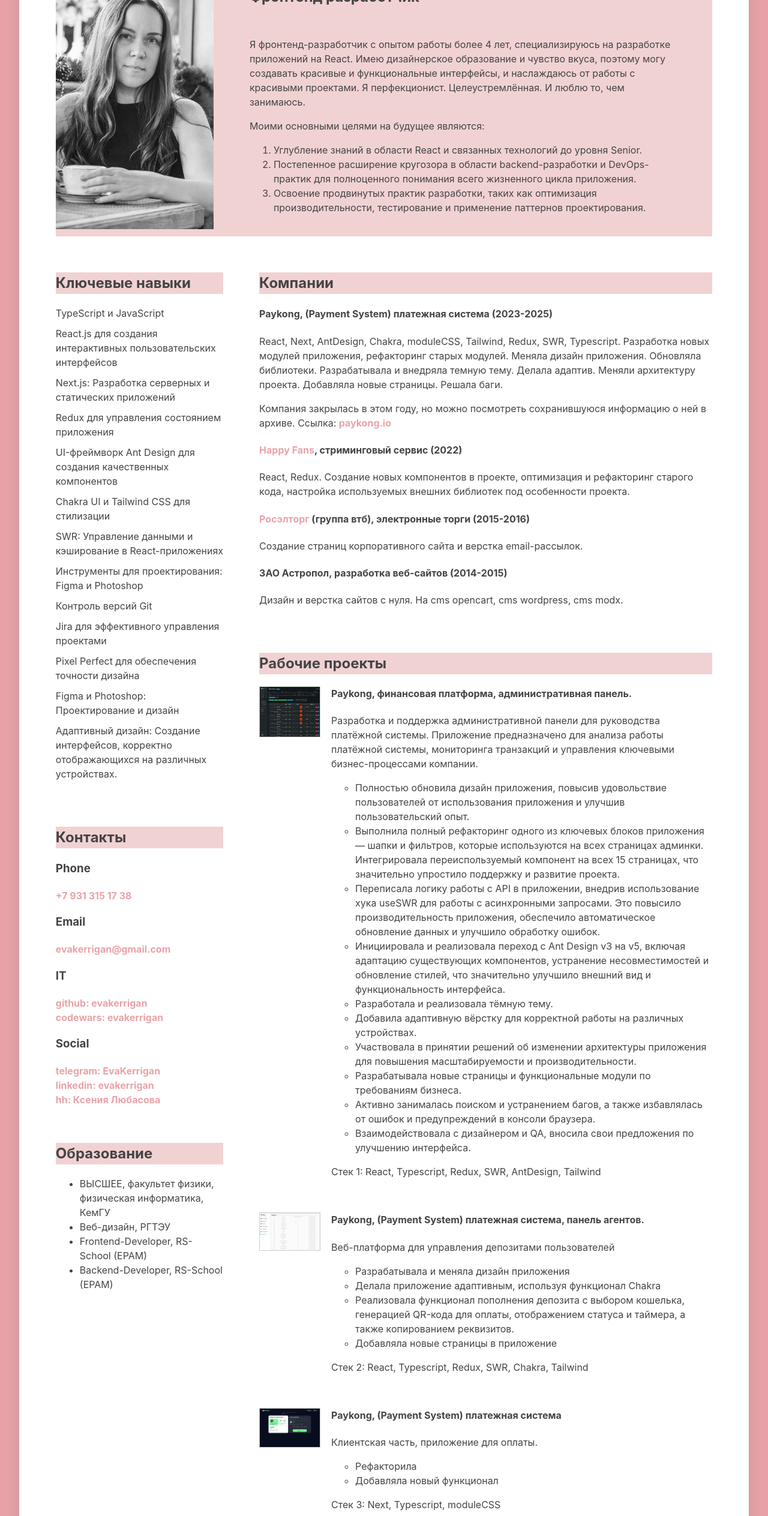
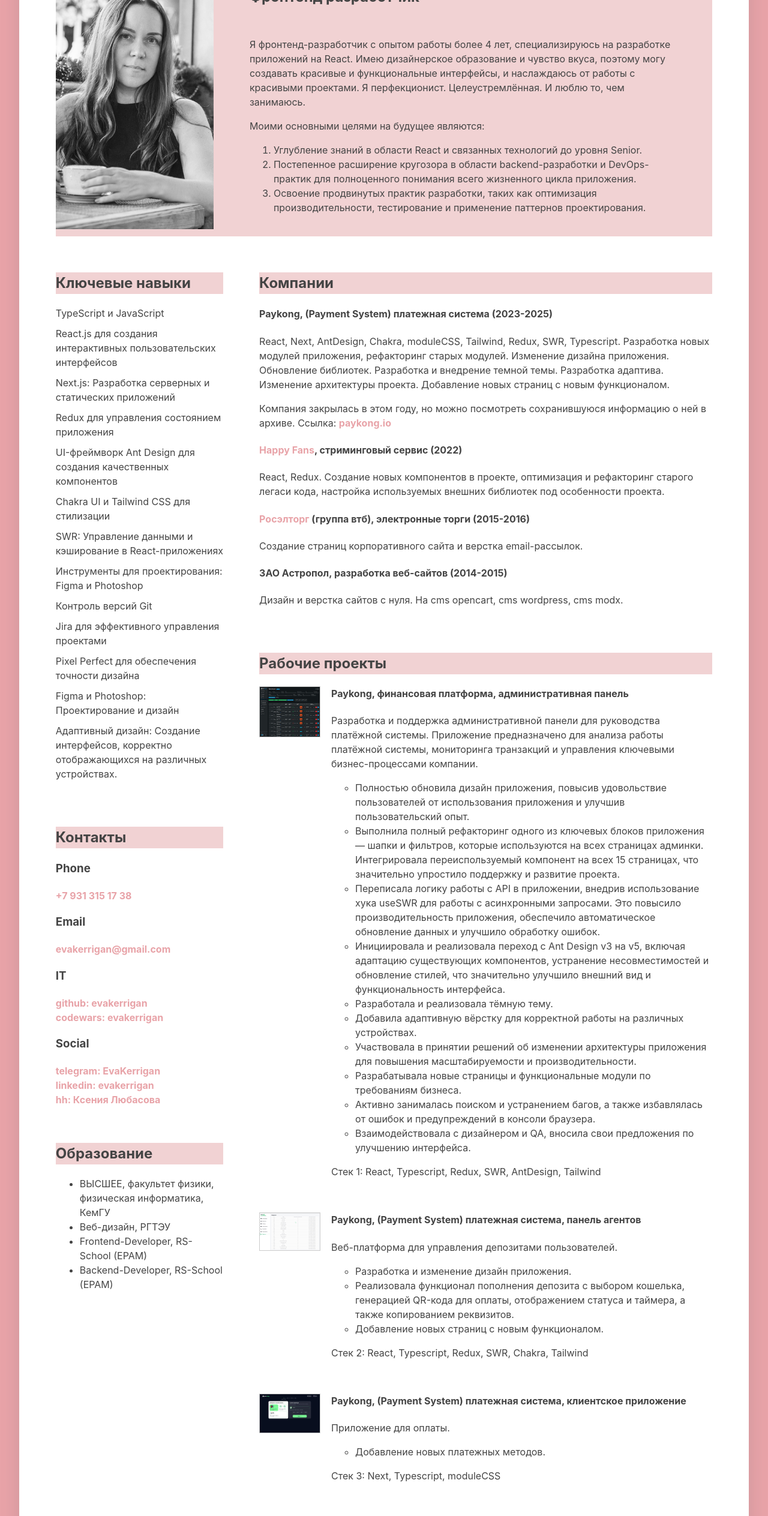
Before and after one commit to evakerrigan/eva-cv, a React (Vite) app: page / in a window 1280 px wide. Shown: the part 234-2761 px from the top of the page at 60% size. Built offline with nearby package versions, Linux system fonts and the light colour scheme; a web font is replaced by a local one.

Commit message:
feat: update text

```diff
--- a/src/components/Companies.tsx
+++ b/src/components/Companies.tsx
@@ -8,9 +8,9 @@
           <p>
             React, Next, AntDesign, Chakra, moduleCSS, Tailwind, Redux, SWR,
             Typescript. Разработка новых модулей приложения, рефакторинг старых
-            модулей. Меняла дизайн приложения. Обновляла библиотеки.
-            Разрабатывала и внедряла темную тему. Делала адаптив. Меняли
-            архитектуру проекта. Добавляла новые страницы. Решала баги.
+            модулей. Изменение дизайна приложения. Обновление библиотек.
+            Разработка и внедрение темной темы. Разработка адаптива. Изменение
+            архитектуры проекта. Добавление новых страниц с новым функционалом.
           </p>
           <p>
             Компания закрылась в этом году, но можно посмотреть сохранившуюся
@@ -32,7 +32,7 @@
           </h4>
           <p>
             React, Redux. Создание новых компонентов в проекте, оптимизация и
-            рефакторинг старого кода, настройка используемых внешних библиотек
+            рефакторинг старого легаси кода, настройка используемых внешних библиотек
             под особенности проекта.
           </p>
         </li>
--- a/src/data/workProjects.ts
+++ b/src/data/workProjects.ts
@@ -14,7 +14,7 @@
     id: 1,
     image: "paykong-admin",
     title: "Paykong",
-    titleEtc: ", финансовая платформа, административная панель.",
+    titleEtc: ", финансовая платформа, административная панель",
     description:
       "Разработка и поддержка административной панели для руководства платёжной системы. Приложение предназначено для анализа работы платёжной системы, мониторинга транзакций и управления ключевыми бизнес-процессами компании.",
     details: [
@@ -35,13 +35,12 @@
     id: 1,
     image: "paykong-agent",
     title: "Paykong",
-    titleEtc: ", (Payment System) платежная система, панель агентов.",
-    description: "Веб-платформа для управления депозитами пользователей",
+    titleEtc: ", (Payment System) платежная система, панель агентов",
+    description: "Веб-платформа для управления депозитами пользователей.",
     details: [
-      "Разрабатывала и меняла дизайн приложения",
-      "Делала приложение адаптивным, используя функционал Chakra",
+      "Разработка и изменение дизайн приложения.",
       "Реализовала функционал пополнения депозита с выбором кошелька, генерацией QR-кода для оплаты, отображением статуса и таймера, а также копированием реквизитов.",
-      "Добавляла новые страницы в приложение",
+      "Добавление новых страниц с новым функционалом.",
     ],
     stack: ["Стек 2: React, Typescript, Redux, SWR, Chakra, Tailwind"],
   },
@@ -49,9 +48,9 @@
     id: 1,
     image: "paykong-pay",
     title: "Paykong",
-    titleEtc: ", (Payment System) платежная система",
-    description: "Клиентская часть, приложение для оплаты.",
-    details: ["Рефакторила", "Добавляла новый функционал"],
+    titleEtc: ", (Payment System) платежная система, клиентское приложение",
+    description: "Приложение для оплаты.",
+    details: ["Добавление новых платежных методов."],
     stack: ["Стек 3: Next, Typescript, moduleCSS"],
   },
   {
@@ -62,9 +61,10 @@
     description:
       "Разработка приложения для потокового вещания с использованием React. С личными страницами пользователей, галереей фотографий и чатами.",
     details: [
-      "Создание новых компонентов в проекте",
-      "Оптимизация и рефакторинг старого кода",
-      "Адаптация используемых внешних библиотек под особенности проекта",
+      "Создание новых компонентов в проекте.",
+      "Оптимизация и рефакторинг старого кода, вынесение повторяющегося кода в переиспользуемые компоненты. ",
+      "Адаптация используемых внешних библиотек под особенности проекта.",
+      "Настройка webpack.",
     ],
     stack: ["Стек: React, Redux, Webpack"],
   },
```
